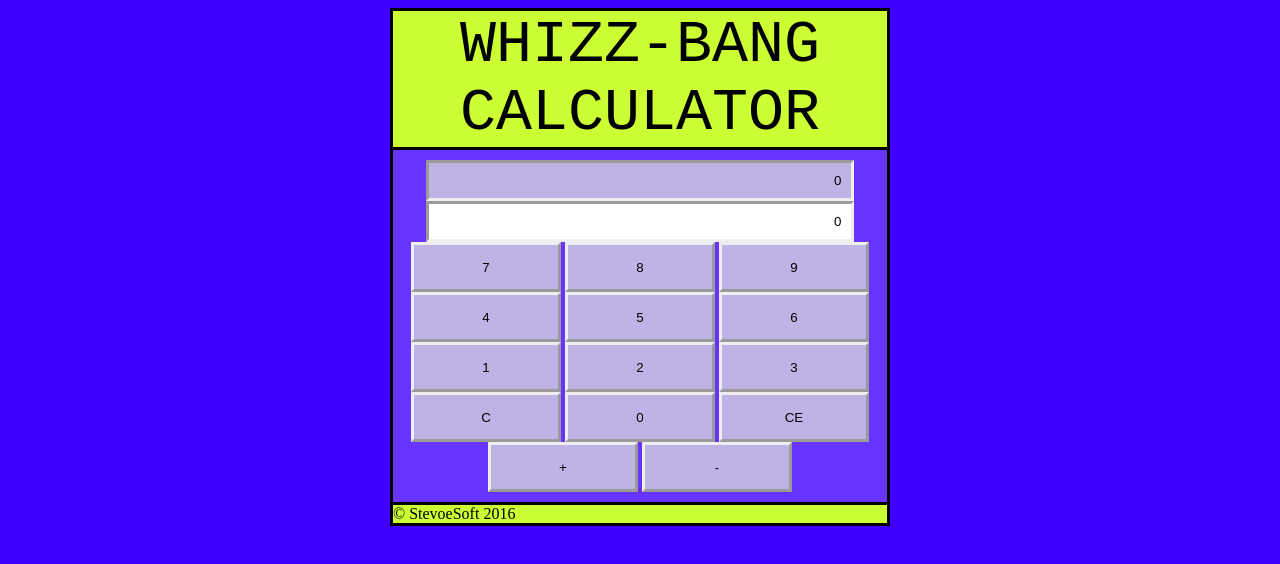
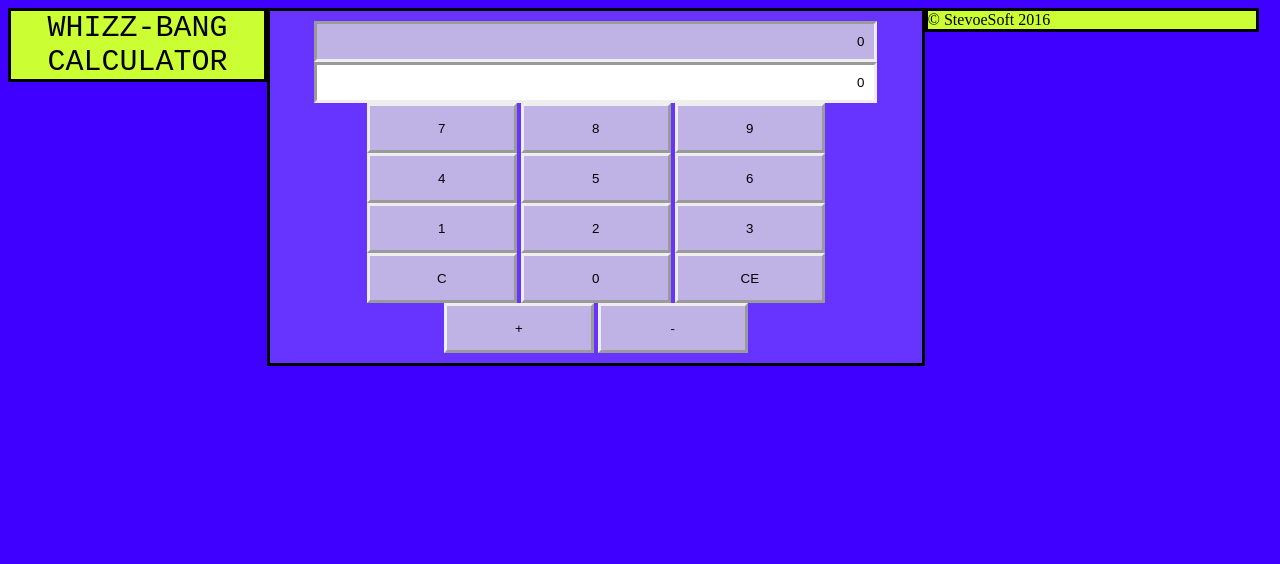
Before and after one commit to snew3687/training1, a plain HTML site: page WebBook1/Chapter04/default.html in a window 1280 px wide. Drawn offline with Linux system fonts and the light colour scheme.

Commit message:
Layed out divs in columns

```diff
--- a/WebBook1/Chapter04/Content/default.css
+++ b/WebBook1/Chapter04/Content/default.css
@@ -3,8 +3,10 @@ body {
 }
 
 #calculatorContainer {
+/**
   width: 500px;
   height: 500px;
+***/
   margin-left: auto;
   margin-right: auto;
 }
@@ -14,14 +16,14 @@ body {
 }
 
 #header {
-  border-top: solid;
-  border-left: solid;
-  border-right: solid;
-  border-bottom: none;
+  border: solid;
   text-align: center;
   font-family: monospace;
-  font-size: 60px;
+  font-size: 30px;
   text-transform: uppercase;
+  float: left;
+  width: 20%;
+  height: 100%;
 }
 
 #calculator {
@@ -29,14 +31,16 @@ body {
   background-color: hsl(255, 100%, 60%);
   text-align: center;
   padding: 10px;
+  float: left;
+  width: 50%;
+  height: 100%;
 }
 
 #footer {
-  border-top: none;
-  border-left: solid;
-  border-right: solid;
-  border-bottom: solid;
-
+  border: solid;
+  float: left;
+  width: 26%;
+  height: 100%;
 }
 
 input {
```
